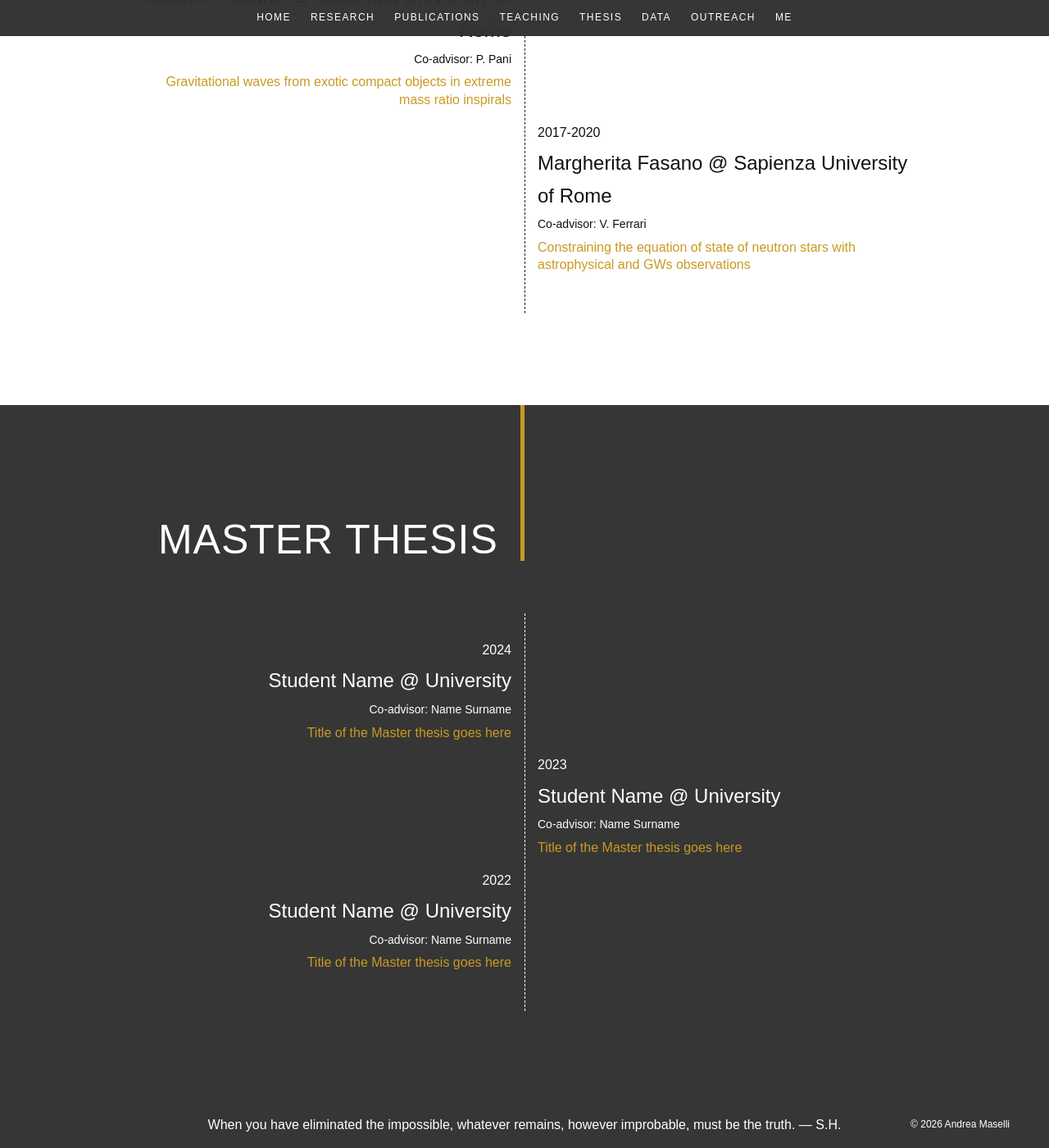
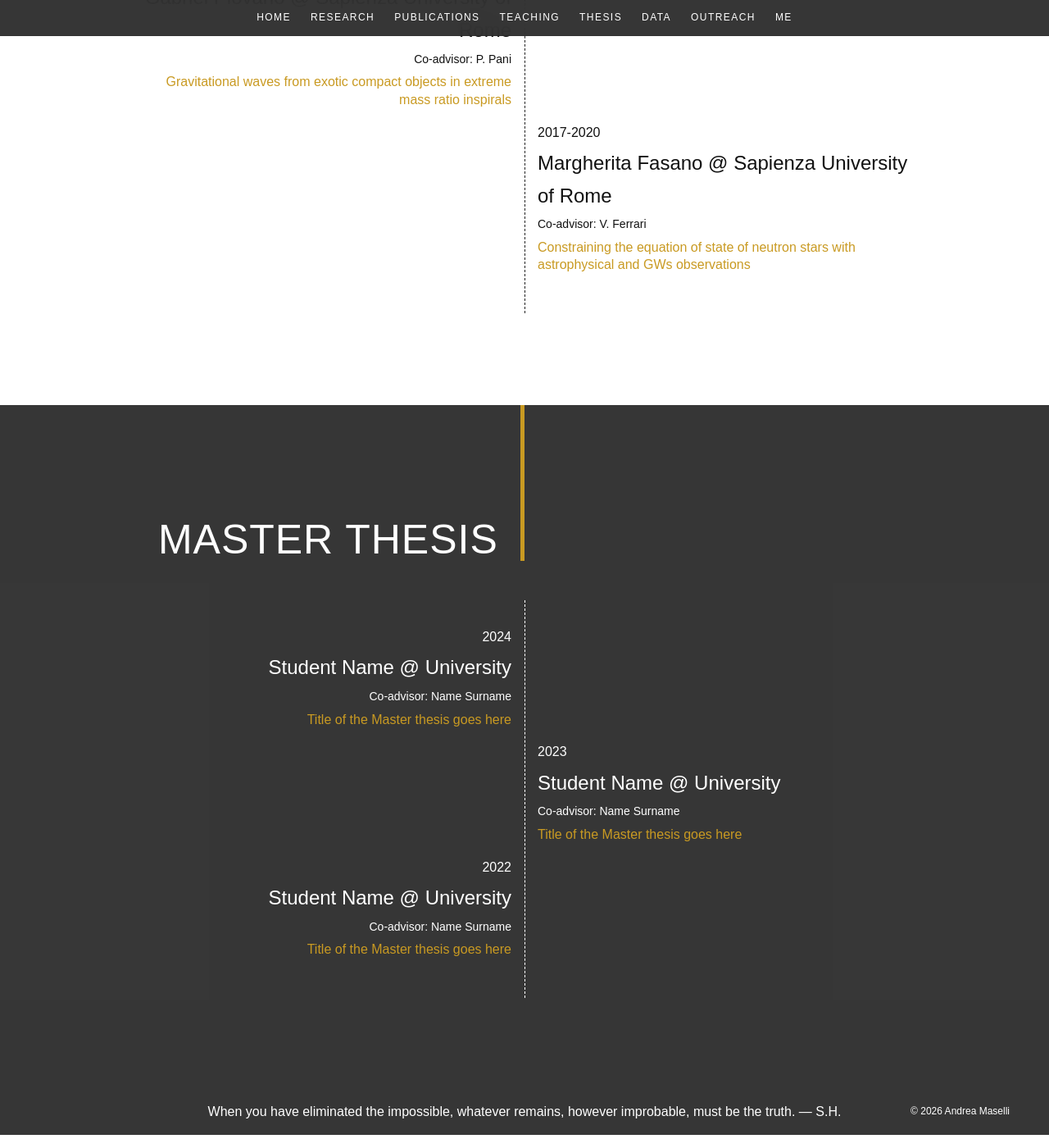
Before and after one commit to masellia/andreamaselli.github.io, a Jekyll site: the page built from pages/thesis.md, in a window 1280 px wide and 1400 px high, scrolled down 1830 px. Shown: the whole window at 82% size. Built offline with Jekyll 4.4.1, drawn with Linux system fonts in a browser that asks for light colours; some web fonts are replaced.

Commit message:
thesis page

```diff
--- a/assets/css/main.css
+++ b/assets/css/main.css
@@ -700,7 +700,7 @@ body {
   display: flex;
   justify-content: flex-end;
   align-items: flex-end;
-  margin-bottom: 4rem;
+  margin-bottom: 3rem;
   padding-right: 50%;
 }
 
```
